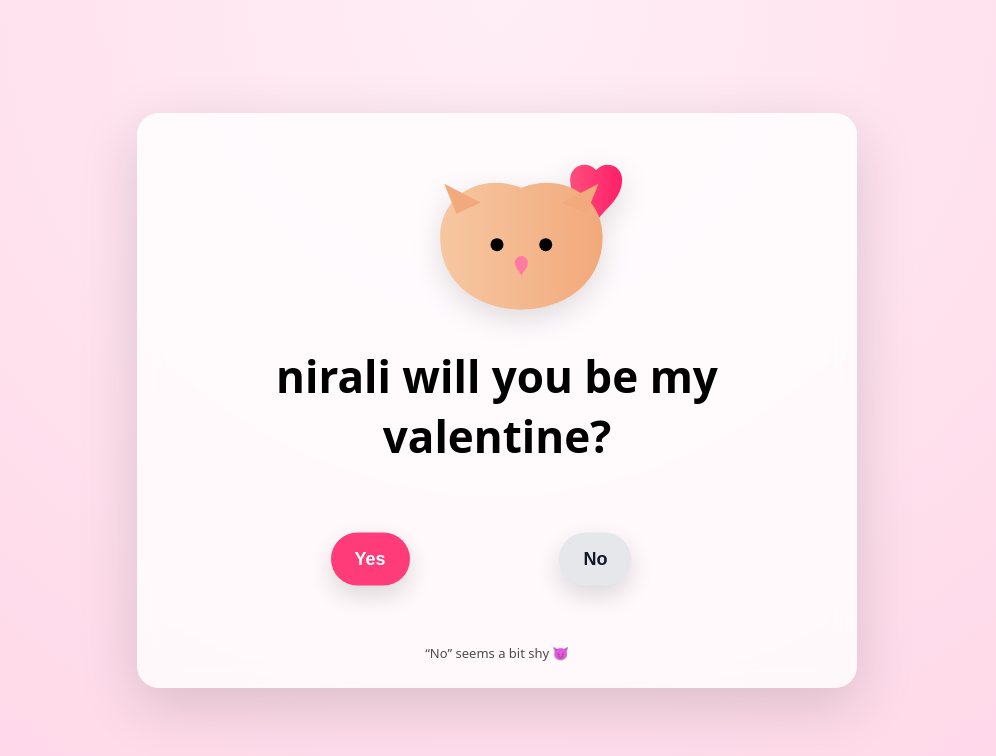
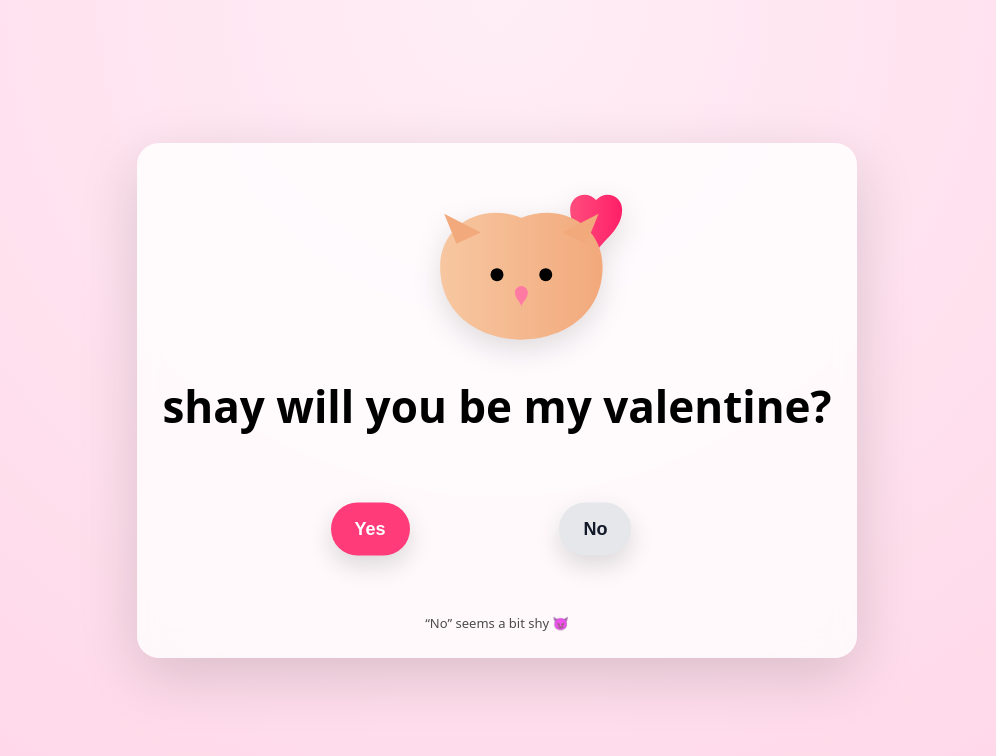
Before and after one commit to shozzz65/sho, a plain HTML site: page index.html in a window 1280 px wide. Shown: the whole page, without its empty margins (143-1139 px from the left). Drawn offline with nearby package versions, Linux system fonts and the light colour scheme.

Commit message:
Update index.html

```diff
--- a/index.html
+++ b/index.html
@@ -171,7 +171,7 @@
             fill="#ff7aa2"/>
     </svg>
 
-    <h1>nirali will you be my valentine?</h1>
+    <h1>shay will you be my valentine?</h1>
 
     <section class="button-zone" id="zone">
       <button id="yesBtn">Yes</button>
```
